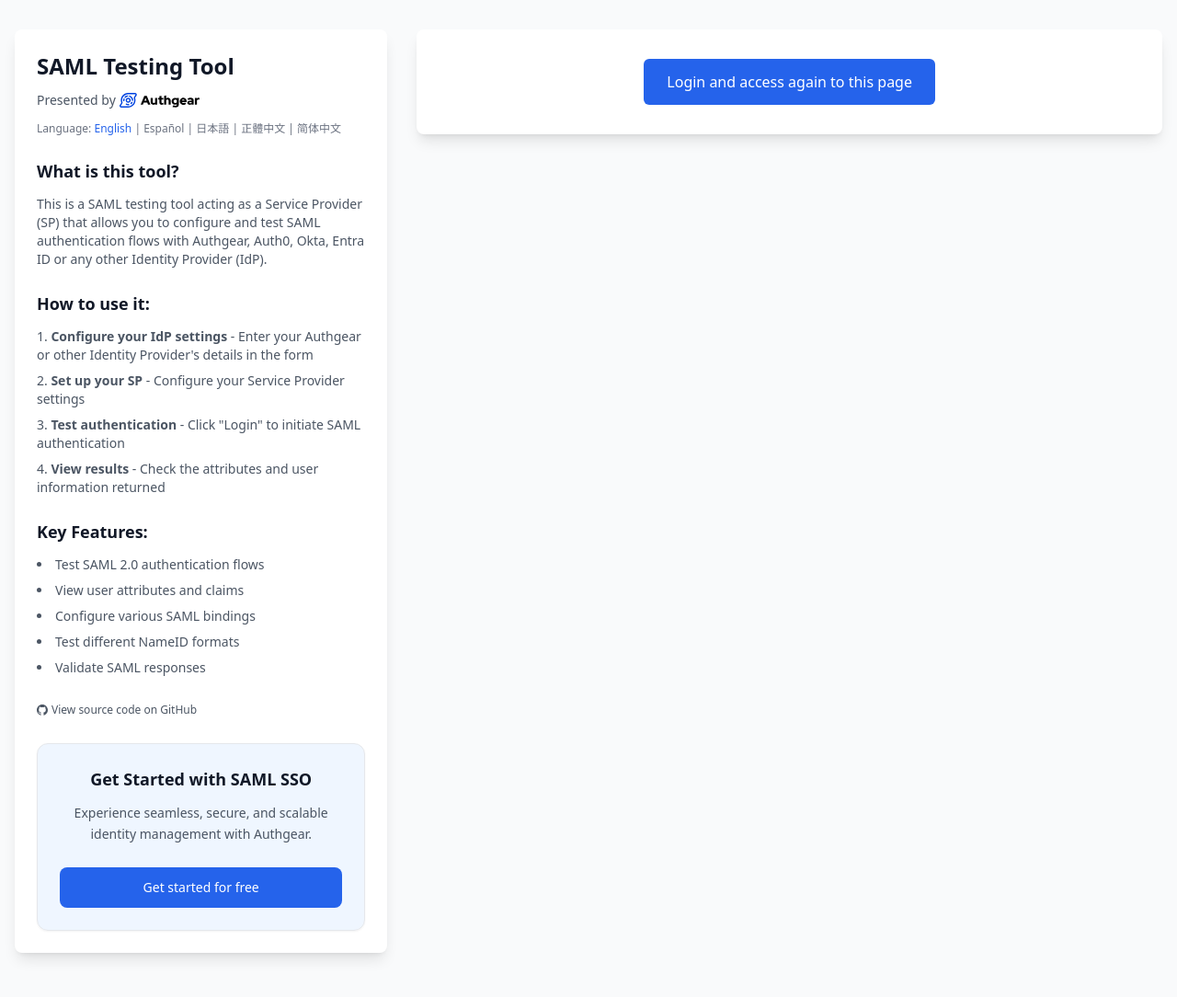
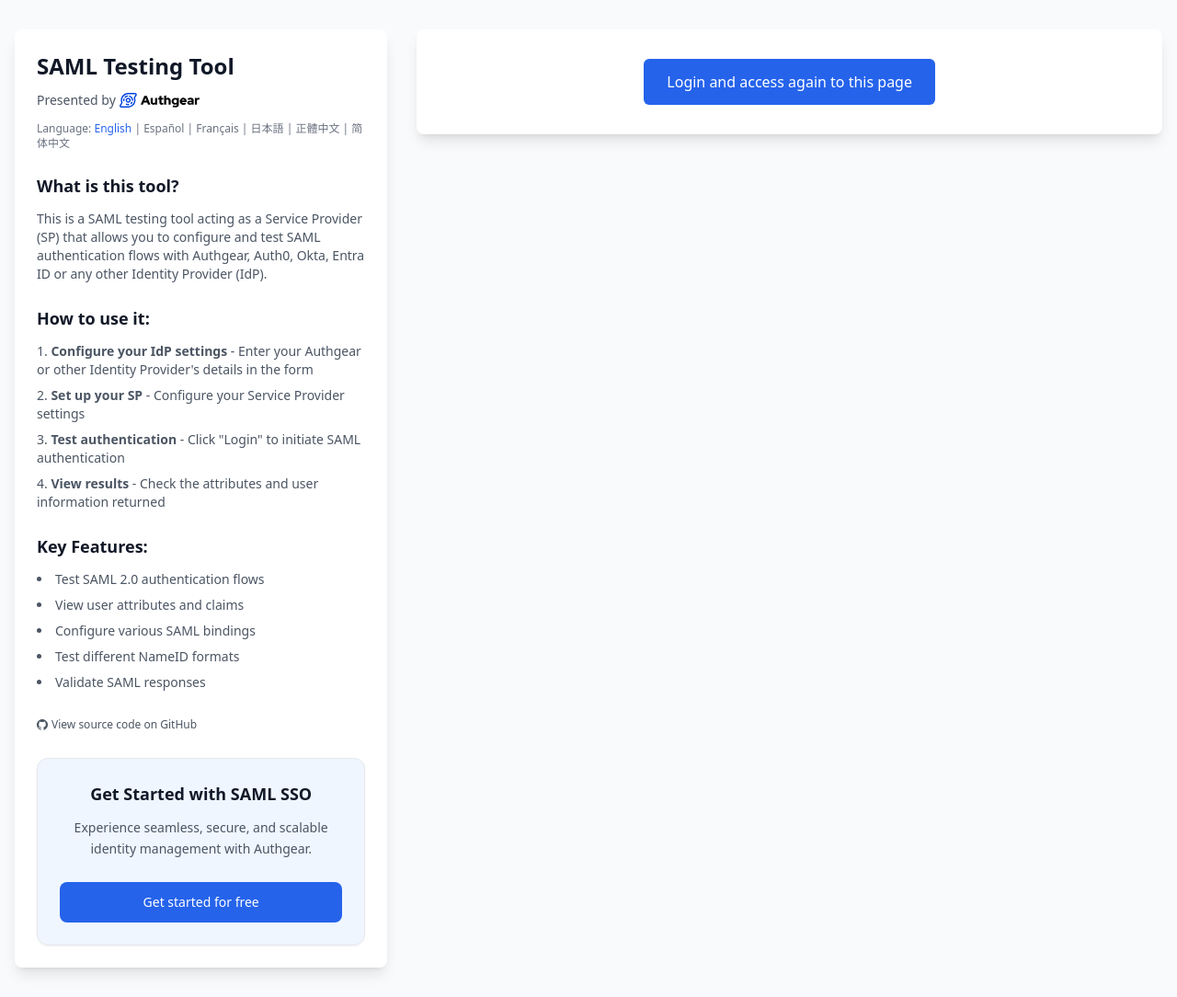
Before and after one commit to authgear/authgear-saml-sp-testing-tool, a Flask app: page /attrs/ in a window 1280 px wide. Shown: the whole page at 92% size. Before the commit the page ends 1043 px from the top, so only its background shows below. Run offline with Flask 3, Linux system fonts and the light colour scheme; some libraries are stand-ins or nearby versions.

Commit message:
add French

```diff
--- a/app/templates/base.html
+++ b/app/templates/base.html
@@ -93,6 +93,7 @@
               Language:
               <a href="?lang=en" class="hover:text-primary-600 transition-colors {% if session.get('lang', 'en') == 'en' %}text-primary-600 font-medium{% endif %}">English</a> |
               <a href="?lang=es" class="hover:text-primary-600 transition-colors {% if session.get('lang') == 'es' %}text-primary-600 font-medium{% endif %}">Español</a> |
+              <a href="?lang=fr" class="hover:text-primary-600 transition-colors {% if session.get('lang') == 'fr' %}text-primary-600 font-medium{% endif %}">Français</a> |
               <a href="?lang=ja" class="hover:text-primary-600 transition-colors {% if session.get('lang') == 'ja' %}text-primary-600 font-medium{% endif %}">日本語</a> |
               <a href="?lang=zh_Hant" class="hover:text-primary-600 transition-colors {% if session.get('lang') == 'zh_Hant' %}text-primary-600 font-medium{% endif %}">正體中文</a> |
               <a href="?lang=zh_Hans" class="hover:text-primary-600 transition-colors {% if session.get('lang') == 'zh_Hans' %}text-primary-600 font-medium{% endif %}">简体中文</a>
```
Also changed, not shown: app/translations/fr/LC_MESSAGES/messages.po (added).
